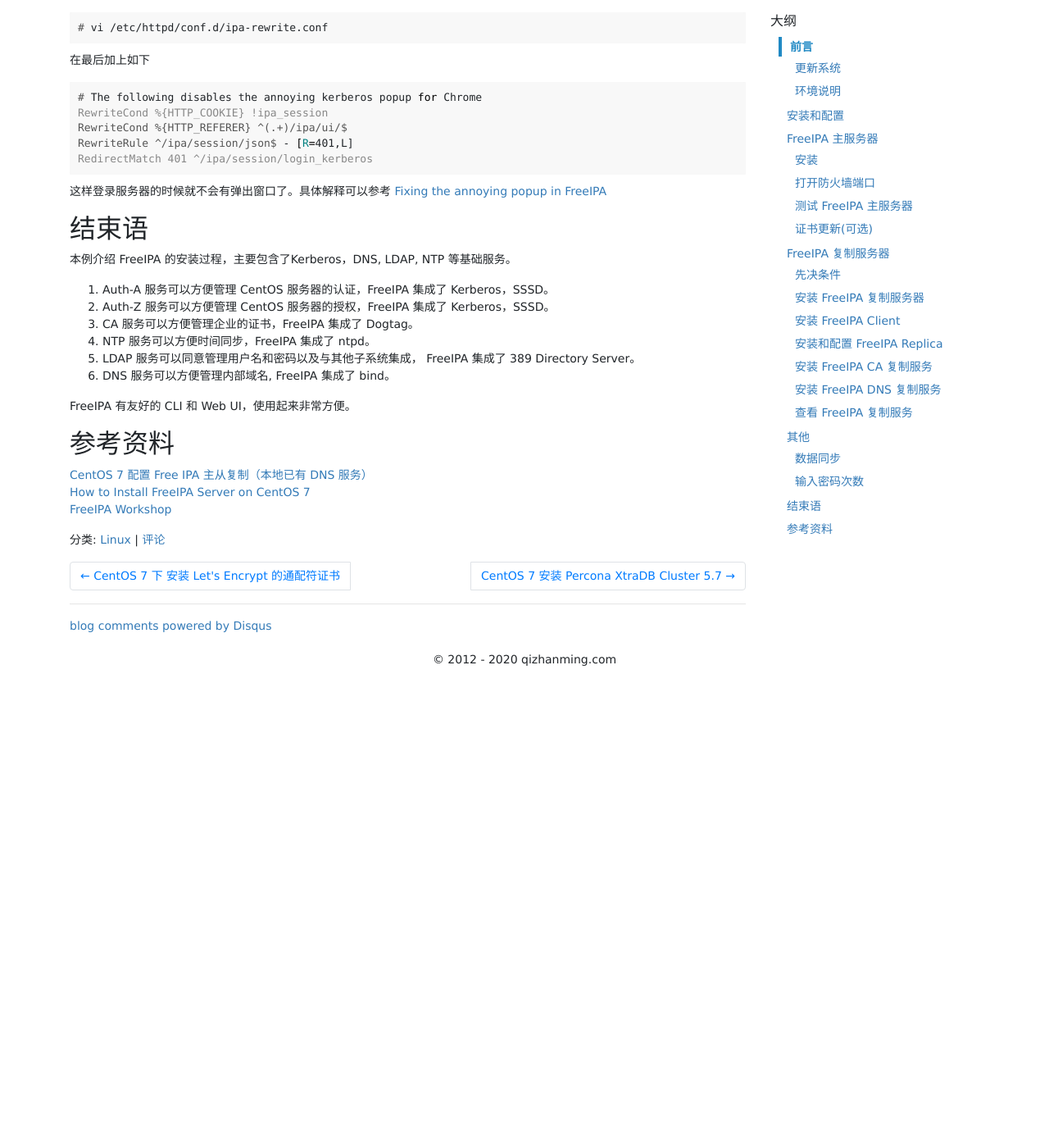
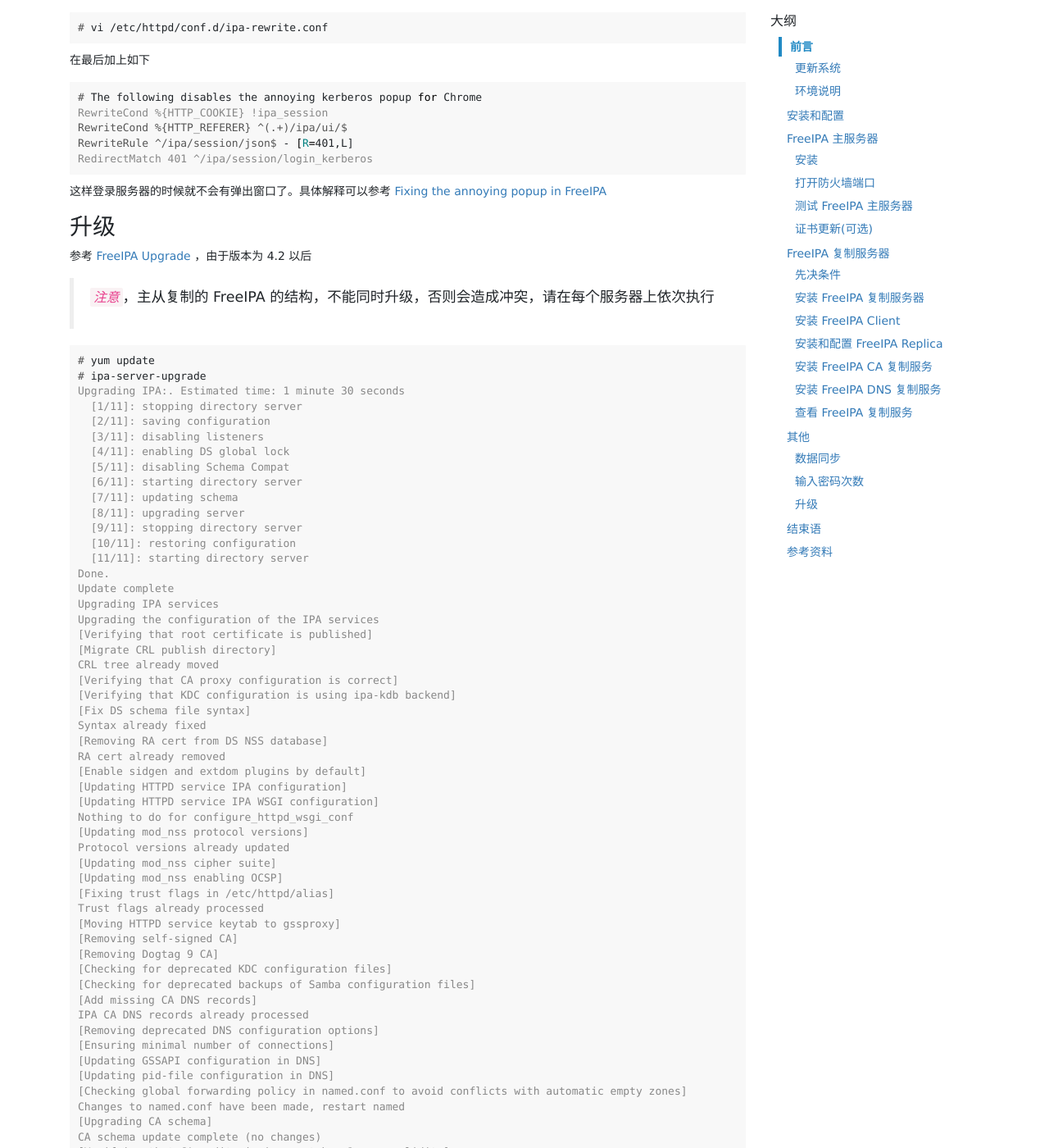
Before and after one commit to zhanming/zhanming.github.com, a Jekyll site: the page built from _posts/2019-04-29-how-to-install-freeipa-server-and-replica-on-centos-7.markdown, in a window 1280 px wide and 1400 px high, scrolled down 19467 px. Shown: the whole window at 82% size. Built offline with Jekyll 4.4.1, drawn with Linux system fonts in a browser that asks for light colours; comment, search, counter and statistics services are not loaded; before the commit the page ends 20302 px from its top, so only the background shows below that; some of the changed text lies outside the part shown.

Commit message:
add upgrade description.

````diff
--- a/_posts/2019-04-29-how-to-install-freeipa-server-and-replica-on-centos-7.markdown
+++ b/_posts/2019-04-29-how-to-install-freeipa-server-and-replica-on-centos-7.markdown
@@ -1094,6 +1094,92 @@
 
 这样登录服务器的时候就不会有弹出窗口了。具体解释可以参考 [Fixing the annoying popup in FreeIPA][4]
 
+### 升级
+
+参考 [FreeIPA Upgrade][5] ，由于版本为 4.2 以后
+
+> *`注意`*，主从复制的 FreeIPA 的结构，不能同时升级，否则会造成冲突，请在每个服务器上依次执行
+
+```terminal
+# yum update
+# ipa-server-upgrade
+Upgrading IPA:. Estimated time: 1 minute 30 seconds
+  [1/11]: stopping directory server
+  [2/11]: saving configuration
+  [3/11]: disabling listeners
+  [4/11]: enabling DS global lock
+  [5/11]: disabling Schema Compat
+  [6/11]: starting directory server
+  [7/11]: updating schema
+  [8/11]: upgrading server
+  [9/11]: stopping directory server
+  [10/11]: restoring configuration
+  [11/11]: starting directory server
+Done.
+Update complete
+Upgrading IPA services
+Upgrading the configuration of the IPA services
+[Verifying that root certificate is published]
+[Migrate CRL publish directory]
+CRL tree already moved
+[Verifying that CA proxy configuration is correct]
+[Verifying that KDC configuration is using ipa-kdb backend]
+[Fix DS schema file syntax]
+Syntax already fixed
+[Removing RA cert from DS NSS database]
+RA cert already removed
+[Enable sidgen and extdom plugins by default]
+[Updating HTTPD service IPA configuration]
+[Updating HTTPD service IPA WSGI configuration]
+Nothing to do for configure_httpd_wsgi_conf
+[Updating mod_nss protocol versions]
+Protocol versions already updated
+[Updating mod_nss cipher suite]
+[Updating mod_nss enabling OCSP]
+[Fixing trust flags in /etc/httpd/alias]
+Trust flags already processed
+[Moving HTTPD service keytab to gssproxy]
+[Removing self-signed CA]
+[Removing Dogtag 9 CA]
+[Checking for deprecated KDC configuration files]
+[Checking for deprecated backups of Samba configuration files]
+[Add missing CA DNS records]
+IPA CA DNS records already processed
+[Removing deprecated DNS configuration options]
+[Ensuring minimal number of connections]
+[Updating GSSAPI configuration in DNS]
+[Updating pid-file configuration in DNS]
+[Checking global forwarding policy in named.conf to avoid conflicts with automatic empty zones]
+Changes to named.conf have been made, restart named
+[Upgrading CA schema]
+CA schema update complete (no changes)
+[Verifying that CA audit signing cert has 2 year validity]
+[Update certmonger certificate renewal configuration]
+Certmonger certificate renewal configuration already up-to-date
+[Enable PKIX certificate path discovery and validation]
+PKIX already enabled
+[Authorizing RA Agent to modify profiles]
+[Authorizing RA Agent to manage lightweight CAs]
+[Ensuring Lightweight CAs container exists in Dogtag database]
+[Adding default OCSP URI configuration]
+[Ensuring CA is using LDAPProfileSubsystem]
+[Migrating certificate profiles to LDAP]
+[Ensuring presence of included profiles]
+[Add default CA ACL]
+Default CA ACL already added
+[Set up lightweight CA key retrieval]
+Creating principal
+Retrieving keytab
+Creating Custodia keys
+Configuring key retriever
+[Create systemd-user hbac service and rule]
+hbac service systemd-user already exists
+[Setup PKINIT]
+[Enable certauth]
+The IPA services were upgraded
+The ipa-server-upgrade command was successful
+```
+
 ## 结束语
 
 本例介绍 FreeIPA 的安装过程，主要包含了Kerberos，DNS, LDAP, NTP 等基础服务。
@@ -1116,3 +1202,4 @@
 [2]: https://computingforgeeks.com/install-freeipa-server-centos-7/
 [3]: https://github.com/freeipa/freeipa-workshop
 [4]: http://jdshewey.blogspot.com/2017/08/fixing-annoying-popup-in-freeipa.html
+[5]: https://www.freeipa.org/page/Upgrade
````
